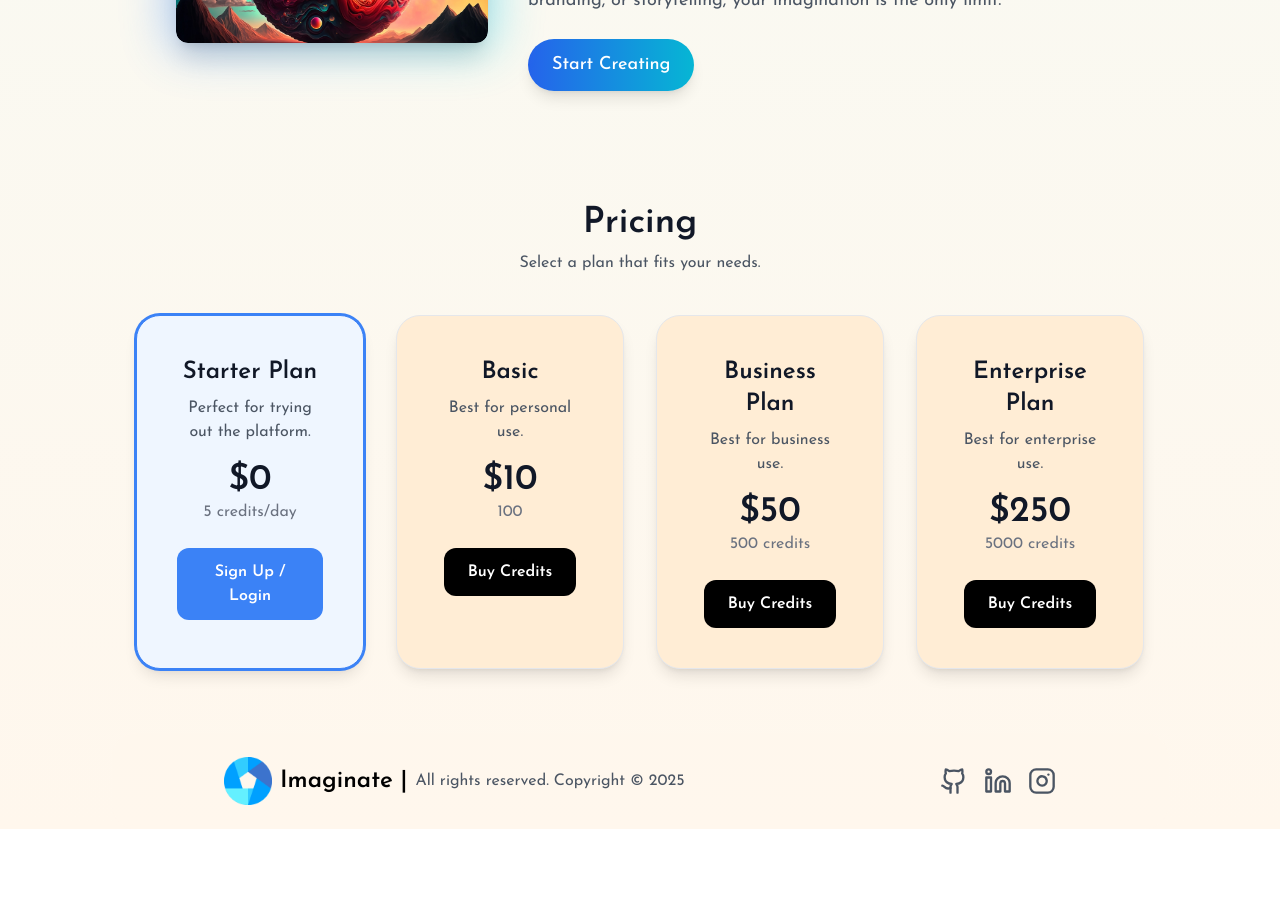
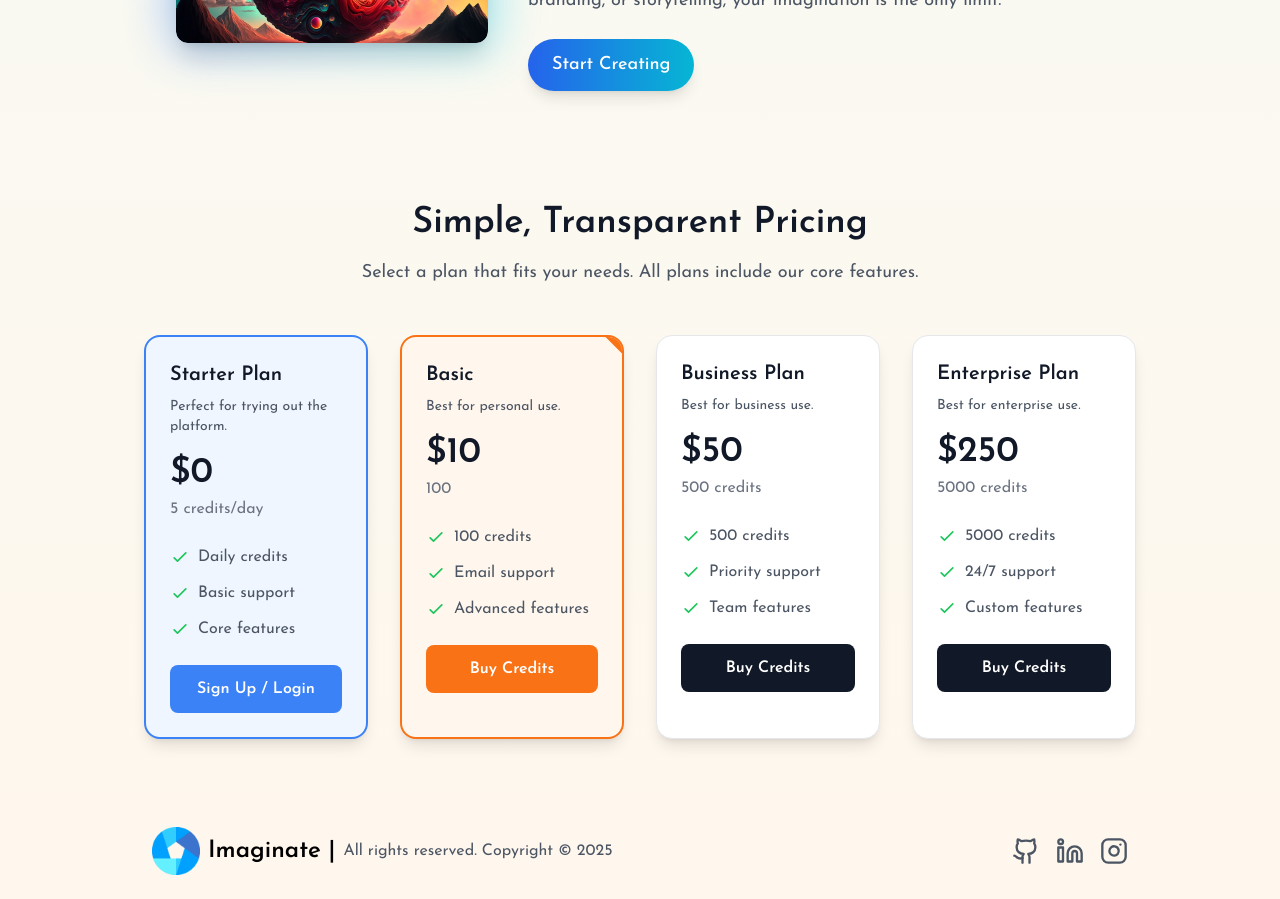
Before and after one commit to KushagraShukla004/Imaginate, a React (Vite) app in the folder client/: page / in a window 1280 px wide. Shown: the part 1760-2659 px from the top of the page. Before the commit the page ends 2589 px from the top, so only its background shows below. Built offline with nearby package versions, Linux system fonts and the light colour scheme.

Commit message:
Improved Designs

```diff
--- a/client/src/components/Footer.jsx
+++ b/client/src/components/Footer.jsx
@@ -6,7 +6,7 @@ const Footer = () => {
   const currentYear = new Date().getFullYear();
 
   return (
-    <footer className="w-full bg-orange-50/50 rounded-3xl py-6 px-4 sm:px-10 md:px-14 lg:px-28">
+    <footer className="w-full bg-orange-50/50 rounded-3xl py-6 px-4 sm:px-10">
       <div className="flex flex-col sm:flex-row items-center justify-between gap-4">
         {/* Logo and Copyright */}
         <div className="flex items-center gap-2">
--- a/client/src/components/PricingSection.jsx
+++ b/client/src/components/PricingSection.jsx
@@ -1,6 +1,32 @@
 import { Link } from "react-router-dom";
+import { motion } from "motion/react";
+import { useEffect, useRef, useState } from "react";
 
 const PricingSection = () => {
+  const ref = useRef(null);
+  const [isVisible, setIsVisible] = useState(false);
+
+  useEffect(() => {
+    const element = ref.current; // Store the current value
+
+    if (!element) return;
+
+    const observer = new IntersectionObserver(
+      ([entry]) => {
+        if (entry.isIntersecting) {
+          setIsVisible(true);
+        }
+      },
+      { threshold: 0.2 }
+    );
+
+    observer.observe(element);
+
+    return () => {
+      observer.unobserve(element);
+    };
+  }, []);
+
   const pricingPlans = [
     {
       name: "Starter Plan",
@@ -9,6 +35,7 @@ const PricingSection = () => {
       description: "Perfect for trying out the platform.",
       buttonText: "Sign Up / Login",
       buttonLink: "/signup",
+      features: ["Daily credits", "Basic support", "Core features"],
       isFree: true,
     },
     {
@@ -16,56 +43,129 @@ const PricingSection = () => {
       price: "$10",
       credits: "100",
       description: "Best for personal use.",
+      features: ["100 credits", "Email support", "Advanced features"],
+      isPopular: true,
     },
     {
       name: "Business Plan",
       price: "$50",
       credits: "500 credits",
       description: "Best for business use.",
+      features: ["500 credits", "Priority support", "Team features"],
     },
     {
       name: "Enterprise Plan",
       price: "$250",
       credits: "5000 credits",
       description: "Best for enterprise use.",
+      features: ["5000 credits", "24/7 support", "Custom features"],
     },
   ];
 
+  const container = {
+    hidden: { opacity: 0 },
+    show: {
+      opacity: 1,
+      transition: { staggerChildren: 0.15 },
+    },
+  };
+
+  const item = {
+    hidden: { opacity: 0, y: 40 },
+    show: { opacity: 1, y: 0, transition: { duration: 0.6, ease: "easeOut" } },
+  };
+
   return (
-    <section className="py-16 px-6 text-center">
-      <h2 className="text-4xl font-bold text-gray-900">Pricing</h2>
-      <p className="text-gray-600 mt-2">Select a plan that fits your needs.</p>
+    <section ref={ref} className="py-16 px-4 sm:px-6 lg:px-8 max-w-7xl mx-auto">
+      {/* Heading Animation */}
+      <motion.div
+        initial="hidden"
+        animate={isVisible ? "show" : "hidden"}
+        variants={item}
+        className="text-center mb-12"
+      >
+        <h2 className="text-3xl sm:text-4xl font-bold text-gray-900 mb-4">
+          Simple, Transparent Pricing
+        </h2>
+        <p className="text-lg text-gray-600 max-w-2xl mx-auto">
+          Select a plan that fits your needs. All plans include our core features.
+        </p>
+      </motion.div>
 
-      {/* Pricing Cards */}
-      <div className="mt-10 grid grid-cols-2 md:grid-cols-4 gap-8">
+      {/* Pricing Cards Animation */}
+      <motion.div
+        variants={container}
+        initial="hidden"
+        animate={isVisible ? "show" : "hidden"}
+        className="grid grid-cols-1 sm:grid-cols-2 lg:grid-cols-4 gap-6 lg:gap-8"
+      >
         {pricingPlans.map((plan, index) => (
-          <div
+          <motion.div
             key={index}
-            className={`relative p-10 rounded-3xl shadow-lg border transition-all duration-300 hover:shadow-xl ${
+            variants={item}
+            whileHover={{ scale: 1.04 }}
+            className={`relative rounded-2xl overflow-hidden shadow-lg transition-all duration-300 ${
               plan.isFree
-                ? "bg-blue-50 border-blue-500 ring-2 ring-blue-500"
-                : "bg-orange-100 border-gray-200"
+                ? "bg-blue-50 border-2 border-blue-500"
+                : plan.isPopular
+                ? "bg-orange-50 border-2 border-orange-500"
+                : "bg-white border border-gray-200"
             }`}
           >
-            <h3 className="text-2xl font-semibold text-gray-900">{plan.name}</h3>
-            <p className="text-gray-600 mt-2">{plan.description}</p>
-            <p className="text-4xl font-bold text-gray-900 mt-4">{plan.price}</p>
-            <p className="text-gray-500">{plan.credits}</p>
+            {plan.isPopular && (
+              <div className="absolute top-0 right-0 -translate-y-1/2 translate-x-1/2 rotate-45">
+                <div className="bg-orange-500 text-white text-xs px-8 py-1 font-medium">
+                  Popular
+                </div>
+              </div>
+            )}
 
-            {/* CTA Button */}
+            <div className="p-6">
+              <h3 className="text-xl font-bold text-gray-900 mb-2">{plan.name}</h3>
+              <p className="text-gray-600 text-sm">{plan.description}</p>
+
+              <div className="mt-4 mb-6">
+                <p className="text-4xl font-bold text-gray-900">{plan.price}</p>
+                <p className="text-gray-500 mt-1">{plan.credits}</p>
+              </div>
+
+              <ul className="space-y-3 mb-6">
+                {plan.features.map((feature, idx) => (
+                  <li key={idx} className="flex items-center text-gray-600">
+                    <svg
+                      className="w-5 h-5 text-green-500 mr-2"
+                      fill="none"
+                      stroke="currentColor"
+                      viewBox="0 0 24 24"
+                    >
+                      <path
+                        strokeLinecap="round"
+                        strokeLinejoin="round"
+                        strokeWidth={2}
+                        d="M5 13l4 4L19 7"
+                      />
+                    </svg>
+                    {feature}
+                  </li>
+                ))}
+              </ul>
+
               <Link
                 to={plan.isFree ? plan.buttonLink : "/buy"}
-              className={`mt-6 inline-block px-6 py-3 rounded-xl text-white font-semibold transition ${
+                className={`block w-full text-center px-6 py-3 rounded-lg font-semibold transition-colors duration-200 ${
                   plan.isFree
-                  ? "bg-blue-500 hover:bg-blue-600"
-                  : "bg-black hover:bg-gray-800"
+                    ? "bg-blue-500 hover:bg-blue-600 text-white"
+                    : plan.isPopular
+                    ? "bg-orange-500 hover:bg-orange-600 text-white"
+                    : "bg-gray-900 hover:bg-gray-800 text-white"
                 }`}
               >
                 {plan.isFree ? plan.buttonText : "Buy Credits"}
               </Link>
             </div>
+          </motion.div>
         ))}
-      </div>
+      </motion.div>
     </section>
   );
 };
```
Lines whose indentation alone changed are shown as unchanged.
